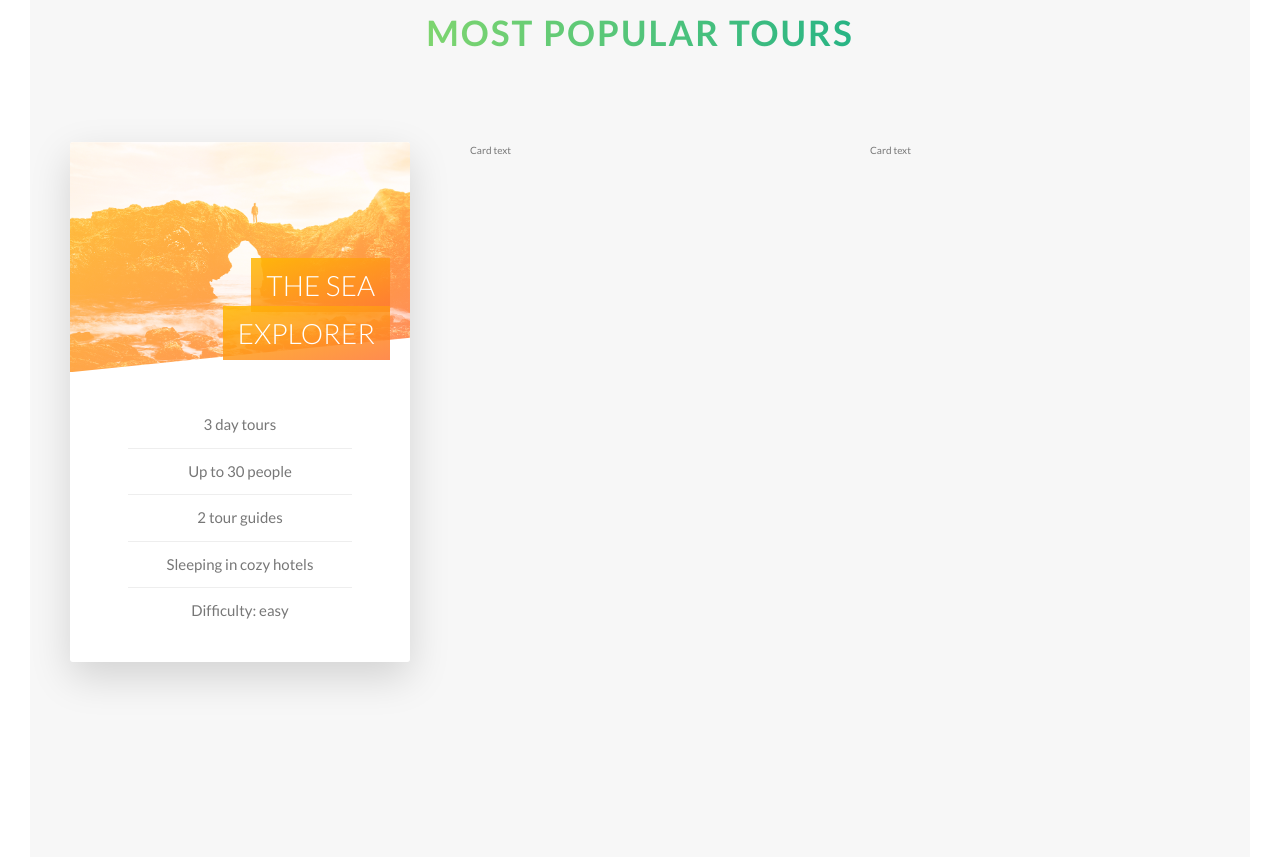
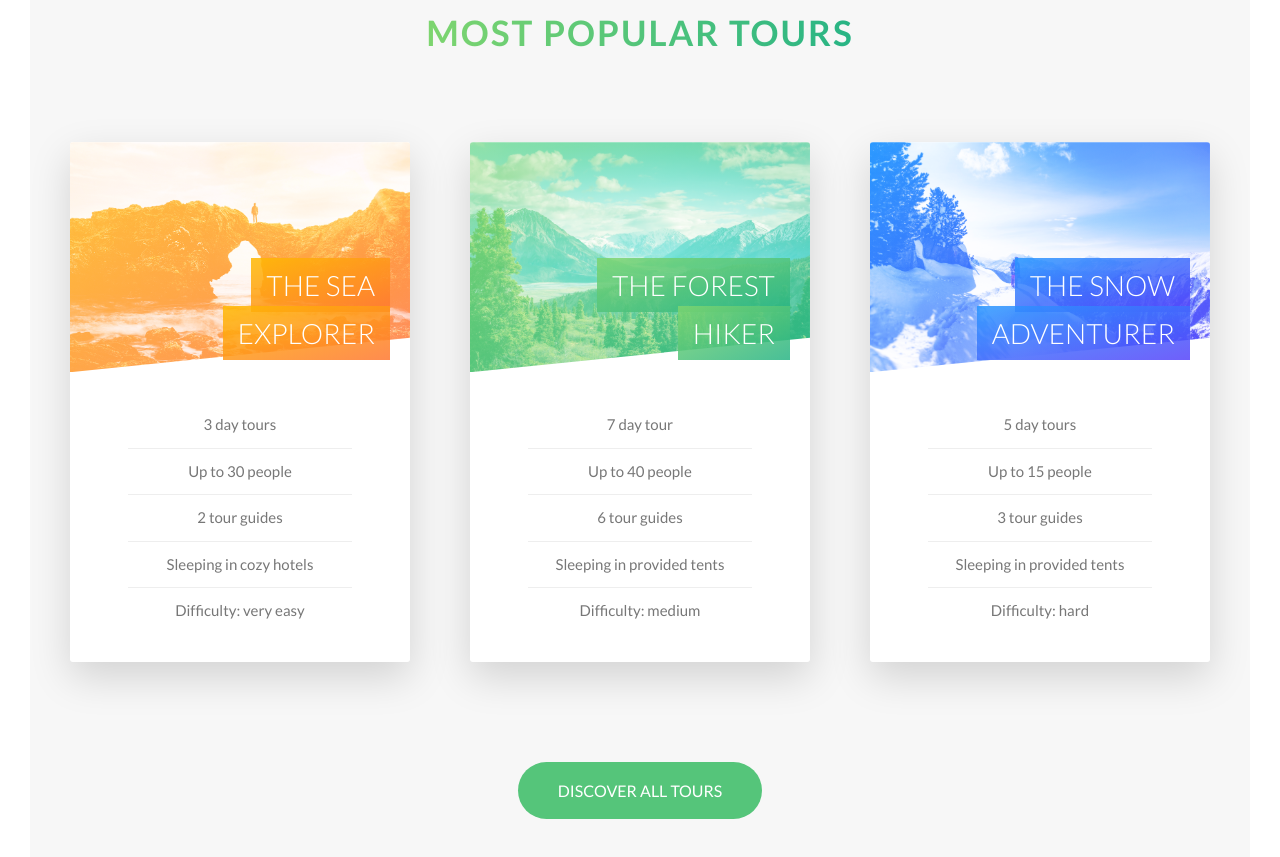
Before and after one commit to Jason-Malan/AdvancedCssAndScss, a website: page Natours/index.html in a window 1280 px wide. Shown: the part 2359-3216 px from the top of the page. Drawn offline with Linux system fonts and the light colour scheme.

Commit message:
Completed the tours section.

```diff
--- a/Natours/index.html
+++ b/Natours/index.html
@@ -153,7 +153,7 @@
                     <li>Up to 30 people</li>
                     <li>2 tour guides</li>
                     <li>Sleeping in cozy hotels</li>
-                    <li>Difficulty: easy</li>
+                    <li>Difficulty: very easy</li>
                   </ul>
                 </div>
               </div>
@@ -168,8 +168,72 @@
               </div>
             </div>
           </div>
-          <div class="col-1-of-3"><div class="card">Card text</div></div>
-          <div class="col-1-of-3"><div class="card">Card text</div></div>
+
+          <div class="col-1-of-3">
+            <div class="card">
+              <div class="card__side card__side--front">
+                <div class="card__picture card__picture--2">&nbsp;</div>
+                <h4 class="card__heading">
+                  <span class="card__heading-span card__heading-span--2">
+                    The Forest Hiker
+                  </span>
+                </h4>
+                <div class="card__details">
+                  <ul>
+                    <li>7 day tour</li>
+                    <li>Up to 40 people</li>
+                    <li>6 tour guides</li>
+                    <li>Sleeping in provided tents</li>
+                    <li>Difficulty: medium</li>
+                  </ul>
+                </div>
+              </div>
+              <div class="card__side card__side--back card__side--back-2">
+                <div class="card__cta">
+                  <div class="card__price-box">
+                    <p class="card__price-only">Only</p>
+                    <p class="card__price-value">$497</p>
+                  </div>
+                  <a href="#" class="btn btn--white">Book now!</a>
+                </div>
+              </div>
+            </div>
+          </div>
+
+          <div class="col-1-of-3">
+            <div class="card">
+              <div class="card__side card__side--front">
+                <div class="card__picture card__picture--3">&nbsp;</div>
+                <h4 class="card__heading">
+                  <span class="card__heading-span card__heading-span--3">
+                    The snow adventurer
+                  </span>
+                </h4>
+                <div class="card__details">
+                  <ul>
+                    <li>5 day tours</li>
+                    <li>Up to 15 people</li>
+                    <li>3 tour guides</li>
+                    <li>Sleeping in provided tents</li>
+                    <li>Difficulty: hard</li>
+                  </ul>
+                </div>
+              </div>
+              <div class="card__side card__side--back card__side--back-3">
+                <div class="card__cta">
+                  <div class="card__price-box">
+                    <p class="card__price-only">Only</p>
+                    <p class="card__price-value">$897</p>
+                  </div>
+                  <a href="#" class="btn btn--white">Book now!</a>
+                </div>
+              </div>
+            </div>
+          </div>
+        </div>
+
+        <div class="u-center-text u-mt-10">
+          <a href="#" class="btn btn--green">Discover all tours</a>
         </div>
       </section>
     </main>
--- a/Natours/sass/base/_utilities.scss
+++ b/Natours/sass/base/_utilities.scss
@@ -21,3 +21,27 @@
 .u-mb-8 {
   margin-bottom: 8rem;
 }
+
+.u-mt-1 {
+  margin-top: 2rem;
+}
+
+.u-mt-1-5 {
+  margin-top: 1.5rem;
+}
+
+.u-mt-2 {
+  margin-top: 2rem;
+}
+
+.u-mt-4 {
+  margin-top: 4rem;
+}
+
+.u-mt-8 {
+  margin-top: 8rem;
+}
+
+.u-mt-10 {
+  margin-top: 10rem;
+}
--- a/Natours/sass/components/_button.scss
+++ b/Natours/sass/components/_button.scss
@@ -33,6 +33,15 @@
 
     &::after {
       background-color: $color-white;
+    }
+  }
+
+  &--green {
+    background-color: $color-primary;
+    color: $color-white;
+
+    &::after {
+      background-color: $color-primary;
     }
   }
 
--- a/Natours/sass/components/_card.scss
+++ b/Natours/sass/components/_card.scss
@@ -30,6 +30,22 @@
           $color-secondary-dark
         );
       }
+
+      &-2 {
+        background-image: linear-gradient(
+          to right bottom,
+          $color-primary-light,
+          $color-primary-dark
+        );
+      }
+
+      &-3 {
+        background-image: linear-gradient(
+          to right bottom,
+          $color-tertiary-light,
+          $color-tertiary-dark
+        );
+      }
     }
   }
 
@@ -56,11 +72,22 @@
         ),
         url("../img/nat-5.jpg");
     }
+
     &--2 {
-      background-image: url("../img/nat-5.jpg");
+      background-image: linear-gradient(
+          to right bottom,
+          $color-primary-light,
+          $color-primary-dark
+        ),
+        url("../img/nat-6.jpg");
     }
     &--3 {
-      background-image: url("../img/nat-5.jpg");
+      background-image: linear-gradient(
+          to right bottom,
+          $color-tertiary-light,
+          $color-tertiary-dark
+        ),
+        url("../img/nat-7.jpg");
     }
   }
 
@@ -86,6 +113,22 @@
         to right bottom,
         rgba($color-secondary-light, 0.85),
         rgba($color-secondary-dark, 0.85)
+      );
+    }
+
+    &--2 {
+      background-image: linear-gradient(
+        to right bottom,
+        rgba($color-primary-light, 0.85),
+        rgba($color-primary-dark, 0.85)
+      );
+    }
+
+    &--3 {
+      background-image: linear-gradient(
+        to right bottom,
+        rgba($color-tertiary-light, 0.85),
+        rgba($color-tertiary-dark, 0.85)
       );
     }
   }
--- a/Natours/sass/pages/_home.scss
+++ b/Natours/sass/pages/_home.scss
@@ -24,6 +24,6 @@
 
 .section-tours {
   background-color: $color-grey-light-1;
-  padding: 25rem 0 50rem 0;
+  padding: 25rem 0 15rem 0;
   margin-top: -15vh;
 }
```
Also changed, not shown: Natours/css/style.css.
